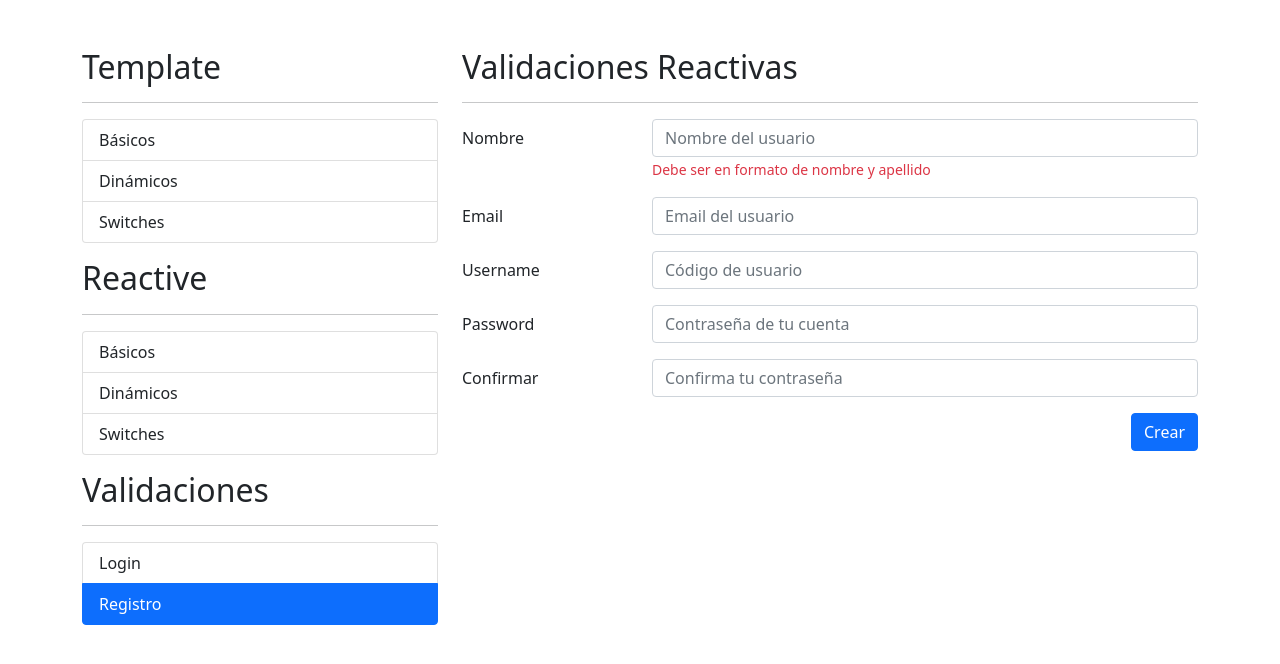
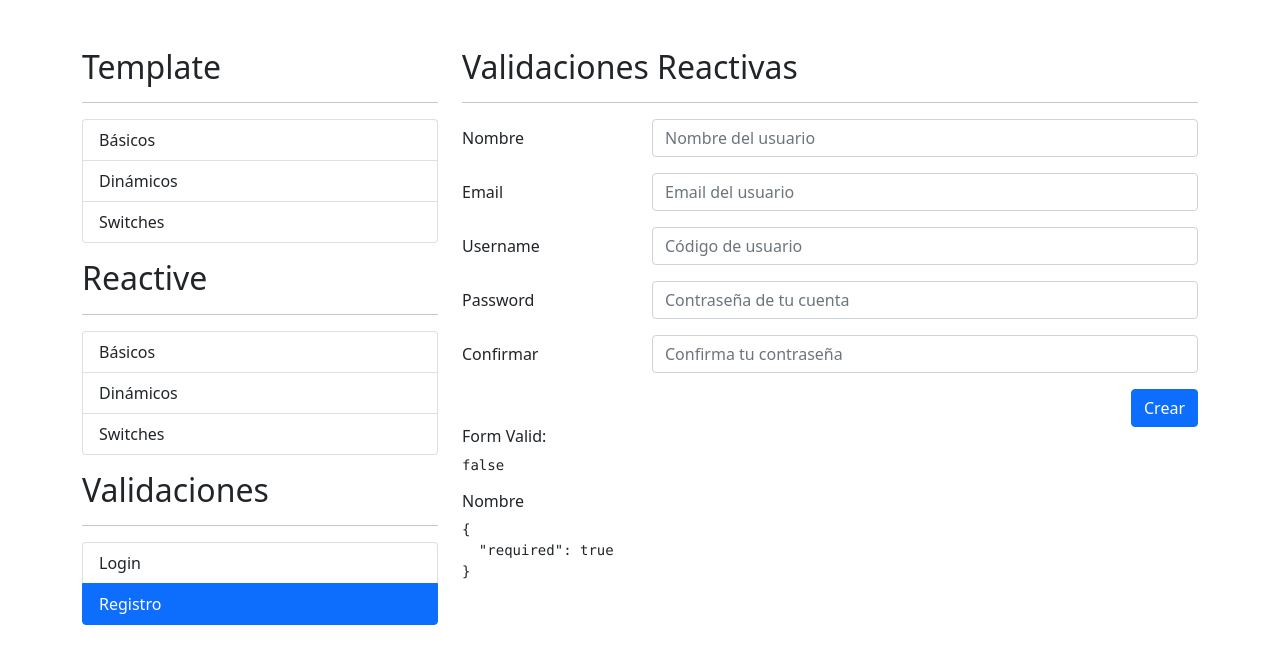
Before and after one commit to AlejandraMurilloL/aungular-formulariosApp, an Angular app: page /auth/register in a window 1280 px wide. Shown: the top 664 px of the page. Built offline with nearby package versions, Linux system fonts and the light colour scheme.

Commit message:
Regex nombre y apellido

```diff
--- a/src/app/auth/pages/register/register.component.html
+++ b/src/app/auth/pages/register/register.component.html
@@ -3,16 +3,17 @@
 
 <div class="row">
     <div class="col">
-        <form autocomplete="off">
+        <form autocomplete="off" [formGroup]="miFormulario" (ngSubmit)="doSubmit()">
             <!-- Nombre -->
             <div class="row mb-3">
                 <label class="col-sm-3 col-form-label">Nombre</label>
                 <div class="col-sm-9">
                     <input type="text"
                            class="form-control"
+                           formControlName="nombre"
                            placeholder="Nombre del usuario">
 
-                    <span class="form-text text-danger">Debe ser en formato de nombre y apellido</span>
+                    <span class="form-text text-danger" *ngIf="campoInvalido('nombre')">Debe ser en formato de nombre y apellido</span>
                 </div>
             </div>
 
@@ -58,7 +59,7 @@
 
             <div class="row">
                 <div class="col">
-                    <button class="btn btn-primary float-end">
+                    <button class="btn btn-primary float-end" type="submit">
                         Crear
                     </button>
                 </div>
@@ -66,3 +67,9 @@
         </form>
     </div>
 </div>
+
+<h6>Form Valid:</h6>
+<pre>{{ miFormulario.valid }}</pre>
+
+<h6>Nombre</h6>
+<pre>{{miFormulario.controls['nombre'].errors | json}}</pre>
--- a/src/app/auth/pages/register/register.component.ts
+++ b/src/app/auth/pages/register/register.component.ts
@@ -1,4 +1,5 @@
 import { Component, OnInit } from '@angular/core';
+import { FormBuilder, FormGroup, Validators } from '@angular/forms';
 
 @Component({
   selector: 'app-register',
@@ -8,9 +9,27 @@ import { Component, OnInit } from '@angular/core';
 })
 export class RegisterComponent implements OnInit {
 
-  constructor() { }
+  // TODO Temporal
+  nombreApellidoPettern: string = '([a-zA-Z]+) ([a-zA-Z]+)';
+
+  miFormulario: FormGroup = this.fb.group({
+    nombre: ['', [Validators.required, Validators.pattern(this.nombreApellidoPettern)]],
+
+  });
+
+  constructor(private fb: FormBuilder) { }
 
   ngOnInit(): void {
   }
 
+  campoInvalido(campo: string): boolean | undefined {
+    return this.miFormulario.get(campo)?.invalid && this.miFormulario.get(campo)?.touched;
+  }
+
+  doSubmit(): void {
+    console.log(this.miFormulario.value);
+
+    this.miFormulario.markAllAsTouched();
+  }
+
 }
```
Also changed, not shown: src/app/auth/auth.module.ts (+4 -3 lines).
